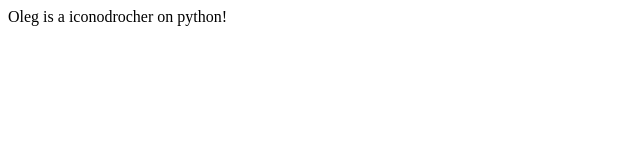
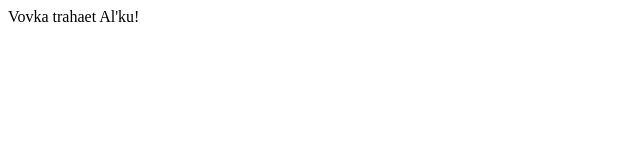
Before and after one commit to sf16i/sf16i.github.io, a plain HTML site: page index.html in a window 1280 px wide. Shown: the whole page, without its empty margins (0-640 px from the left). Drawn offline with Linux system fonts and the light colour scheme.

Commit message:
Update index.html

```diff
--- a/index.html
+++ b/index.html
@@ -4,6 +4,6 @@
         <title>MegaGigaSite</title>
     </head>
     <body>
-        Oleg is a iconodrocher on python!
+        Vovka trahaet Al'ku!
     </body>
 </html>
```
